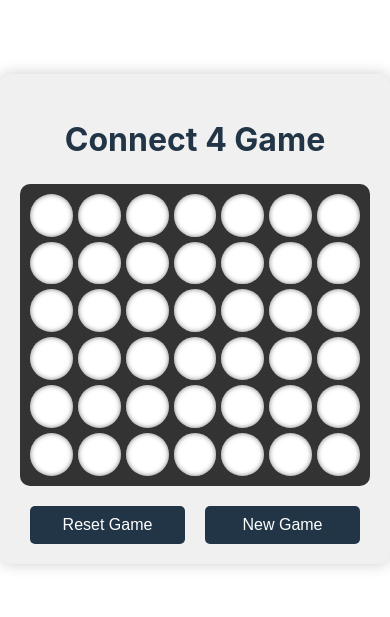
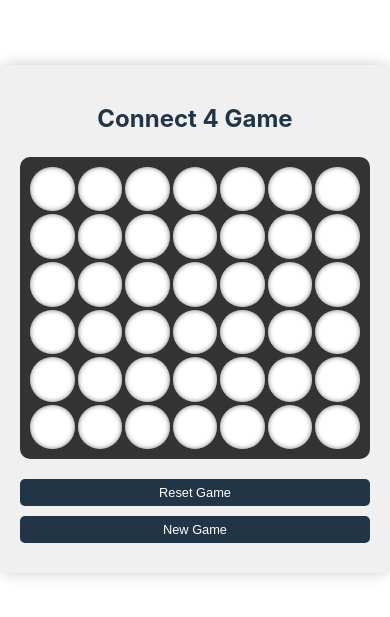
Before and after one commit to SachaOkus/Connect4, a website built with Vite: page index.html in a window 390 px wide. Shown: the part 103-720 px from the top of the page. Built offline with nearby package versions, Linux system fonts and the light colour scheme.

Commit message:
Tablet and Phone responsiveness added

```diff
--- a/src/style.scss
+++ b/src/style.scss
@@ -141,3 +141,44 @@ body {
     padding: 15px 25px;
   }
 }
+
+@media (max-width: 768px) {
+  .connect4-title {
+    font-size: 1.8em;
+  }
+
+  .control-button {
+    font-size: 0.9em;
+    padding: 8px 16px;
+    margin: 0 5px;
+  }
+
+  .connect4-controls {
+    flex-direction: column;
+    align-items: center;
+  }
+
+  .control-button {
+    width: 100%;
+    margin-bottom: 10px;
+  }
+
+  .connect4-board {
+    grid-gap: 4px; /* Adjust grid gap for smaller screens */
+  }
+}
+
+@media (max-width: 480px) {
+  .connect4-title {
+    font-size: 1.5em;
+  }
+
+  .control-button {
+    font-size: 0.8em;
+    padding: 6px 12px;
+  }
+
+  .connect4-board {
+    grid-gap: 3px; /* Further adjust grid gap for very small screens */
+  }
+}
```
Also changed, not shown: src/style.css, 1 other file.
